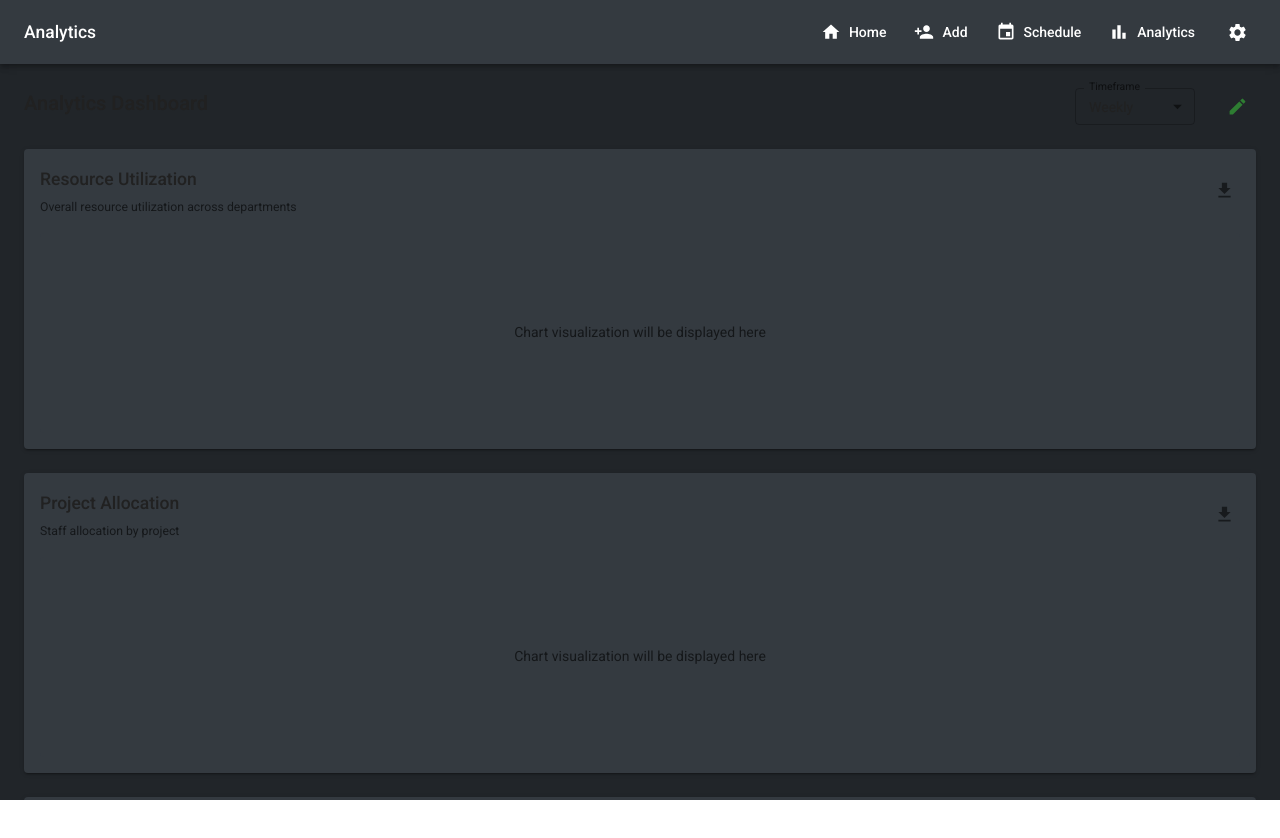
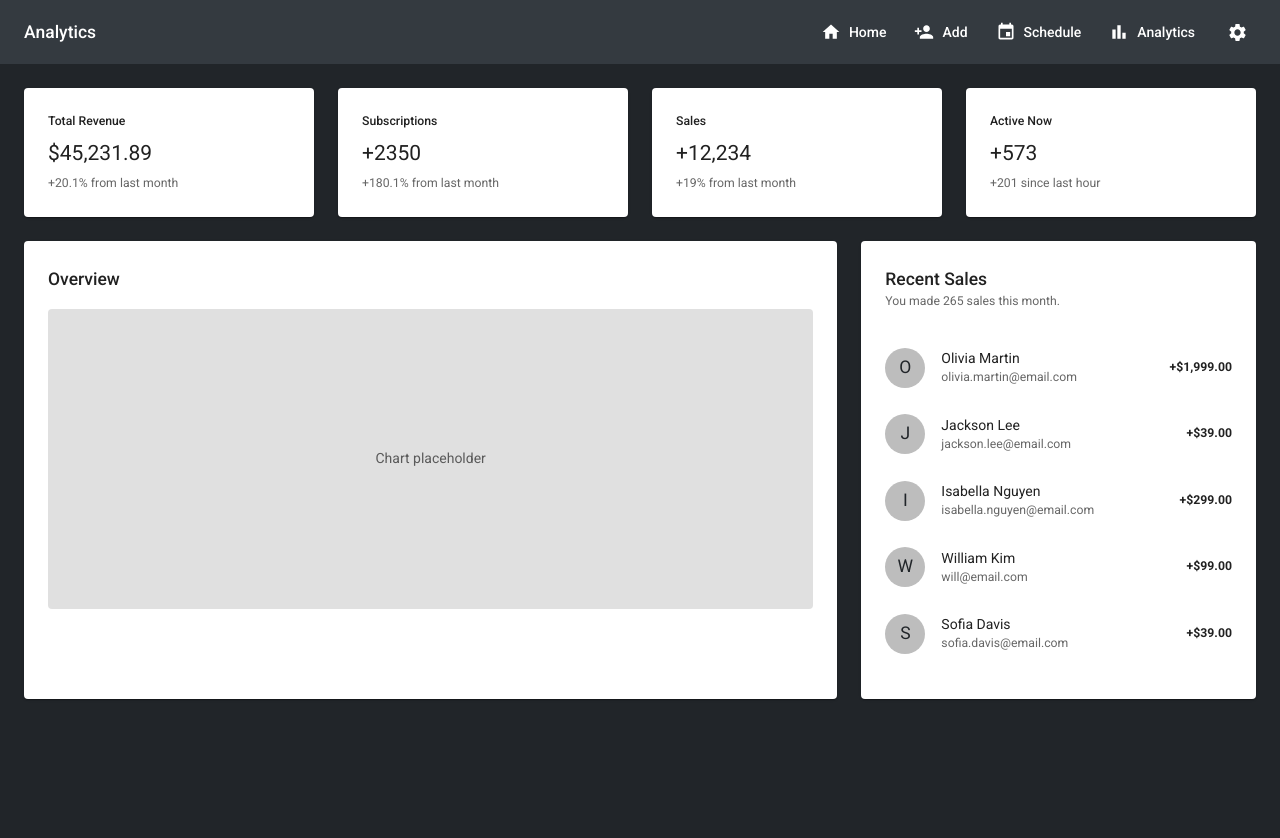
Before and after one commit to hathim-t-ai/StaffScheduler, a React (Create React App) app: page /analytics in a window 1280 px wide. Shown: the top 838 px of the page. Before the commit the page ends 800 px from the top, so only its background shows below. Built offline with nearby package versions, Linux system fonts and the light colour scheme.

Commit message:
style(analytics,settings): align background and panel styles across pages

```diff
--- a/src/pages/AnalyticsPage.tsx
+++ b/src/pages/AnalyticsPage.tsx
@@ -1,165 +1,111 @@
-import React, { useState } from 'react';
+import React from 'react';
 import {
   Container,
   Box,
+  Grid,
   Paper,
   Typography,
-  Grid,
-  Select,
-  MenuItem,
-  FormControl,
-  InputLabel,
-  SelectChangeEvent,
-  IconButton
+  Avatar,
+  List,
+  ListItem,
+  ListItemAvatar,
+  ListItemText,
+  ListItemSecondaryAction
 } from '@mui/material';
 import NavigationBar from '../components/NavigationBar';
-import FileDownloadIcon from '@mui/icons-material/FileDownload';
-import EditIcon from '@mui/icons-material/Edit';
+
+const topMetrics = [
+  { id: 1, title: 'Total Revenue', value: '$45,231.89', change: '+20.1% from last month' },
+  { id: 2, title: 'Subscriptions', value: '+2350', change: '+180.1% from last month' },
+  { id: 3, title: 'Sales', value: '+12,234', change: '+19% from last month' },
+  { id: 4, title: 'Active Now', value: '+573', change: '+201 since last hour' }
+];
+
+const recentSales = [
+  { id: 1, name: 'Olivia Martin', email: 'olivia.martin@email.com', amount: '+$1,999.00' },
+  { id: 2, name: 'Jackson Lee', email: 'jackson.lee@email.com', amount: '+$39.00' },
+  { id: 3, name: 'Isabella Nguyen', email: 'isabella.nguyen@email.com', amount: '+$299.00' },
+  { id: 4, name: 'William Kim', email: 'will@email.com', amount: '+$99.00' },
+  { id: 5, name: 'Sofia Davis', email: 'sofia.davis@email.com', amount: '+$39.00' }
+];
 
 const AnalyticsPage: React.FC = () => {
-  // Mock state for filters
-  const [timeframe, setTimeframe] = useState('week');
+  return (
+    <Container maxWidth={false} disableGutters>
+      <NavigationBar title="Analytics" />
+      <Box sx={{ p: 3, bgcolor: 'background.default', minHeight: '100vh' }}>
 
-  const handleTimeframeChange = (event: SelectChangeEvent) => {
-    setTimeframe(event.target.value);
-  };
+        {/* Top metrics cards */}
+        <Grid container spacing={3} sx={{ mb: 3 }}>
+          {topMetrics.map(metric => (
+            <Grid item xs={12} sm={6} md={3} key={metric.id}>
+              <Paper sx={{ p: 3, backgroundColor: '#ffffff' }} elevation={1}>
+                <Typography variant="subtitle2" color="textPrimary">
+                  {metric.title}
+                </Typography>
+                <Typography variant="h5" color="textPrimary" sx={{ mt: 1 }}>
+                  {metric.value}
+                </Typography>
+                <Typography variant="body2" color="textSecondary" sx={{ mt: 1 }}>
+                  {metric.change}
+                </Typography>
+              </Paper>
+            </Grid>
+          ))}
+        </Grid>
 
-  // Dashboard widgets configuration
-  const widgets = [
-    {
-      id: 1,
-      title: 'Resource Utilization',
-      description: 'Overall resource utilization across departments',
-      height: 300,
-    },
-    {
-      id: 2,
-      title: 'Project Allocation',
-      description: 'Staff allocation by project',
-      height: 300,
-    },
-    {
-      id: 3,
-      title: 'Availability Forecast',
-      description: 'Projected staff availability for next 3 months',
-      height: 300,
-    },
-    {
-      id: 4,
-      title: 'Leave Patterns',
-      description: 'Upcoming leave and availability status',
-      height: 250,
-    },
-    {
-      id: 5,
-      title: 'Skill Utilization',
-      description: 'Utilization breakdown by skill set',
-      height: 250,
-    },
-  ];
-
-  return (
-    <Container maxWidth={false} disableGutters sx={{ height: '100vh', display: 'flex', flexDirection: 'column' }}>
-      <NavigationBar title="Analytics" />
-
-      <Box sx={{
-        flexGrow: 1,
-        p: 3,
-        overflowY: 'auto'
-      }}>
-        {/* Filter controls */}
-        <Box sx={{
-          display: 'flex',
-          justifyContent: 'space-between',
-          alignItems: 'center',
-          mb: 3
-        }}>
-          <Typography variant="h2" gutterBottom>
-            Analytics Dashboard
+        {/* Main content: Overview chart and Recent Sales */}
+        <Grid container spacing={3}>
+          <Grid item xs={12} md={8}>
+            <Paper sx={{ p: 3, backgroundColor: '#ffffff', height: '100%' }} elevation={1}>
+              <Typography variant="h6" color="textPrimary">
+                Overview
               </Typography>
-
-          <Box sx={{ display: 'flex', gap: 2 }}>
-            <FormControl sx={{ minWidth: 120 }}>
-              <InputLabel id="timeframe-select-label">Timeframe</InputLabel>
-              <Select
-                labelId="timeframe-select-label"
-                id="timeframe-select"
-                value={timeframe}
-                label="Timeframe"
-                onChange={handleTimeframeChange}
-                size="small"
-              >
-                <MenuItem value="week">Weekly</MenuItem>
-                <MenuItem value="month">Monthly</MenuItem>
-                <MenuItem value="quarter">Quarterly</MenuItem>
-              </Select>
-            </FormControl>
-
-            <IconButton
-              color="primary"
-              aria-label="Edit dashboard"
-              sx={{ ml: 1 }}
-            >
-              <EditIcon />
-            </IconButton>
-          </Box>
-        </Box>
-
-        {/* Dashboard widgets */}
-        <Grid container spacing={3}>
-          {widgets.map((widget) => (
-            <Grid item xs={12} md={widget.id <= 3 ? 12 : 6} key={widget.id}>
-              <Paper
-                sx={{
-                  p: 2,
-                  height: widget.height,
-                  display: 'flex',
-                  flexDirection: 'column'
-                }}
-                elevation={2}
-              >
-                <Box sx={{
-                  display: 'flex',
-                  justifyContent: 'space-between',
-                  alignItems: 'center',
-                  mb: 2
-                }}>
-                  <div>
-                    <Typography variant="h6" gutterBottom>
-                      {widget.title}
-                    </Typography>
-                    <Typography variant="body2" color="textSecondary">
-                      {widget.description}
-                    </Typography>
-                  </div>
-                  <IconButton
-                    size="small"
-                    aria-label="Export data"
-                    title="Export data"
-                  >
-                    <FileDownloadIcon />
-                  </IconButton>
-                </Box>
-
               <Box
                 sx={{
-                    flexGrow: 1,
+                  mt: 2,
+                  height: 300,
+                  backgroundColor: '#e0e0e0',
+                  borderRadius: 1,
                   display: 'flex',
                   alignItems: 'center',
-                    justifyContent: 'center',
-                    bgcolor: 'background.paper',
-                    borderRadius: 1,
-                    p: 2
+                  justifyContent: 'center'
                 }}
               >
                 <Typography variant="body1" color="textSecondary">
-                    Chart visualization will be displayed here
+                  Chart placeholder
                 </Typography>
               </Box>
             </Paper>
           </Grid>
+
+          <Grid item xs={12} md={4}>
+            <Paper sx={{ p: 3, backgroundColor: '#ffffff', height: '100%' }} elevation={1}>
+              <Typography variant="h6" color="textPrimary">
+                Recent Sales
+              </Typography>
+              <Typography variant="body2" color="textSecondary" sx={{ mb: 2 }}>
+                You made 265 sales this month.
+              </Typography>
+              <List>
+                {recentSales.map(item => (
+                  <ListItem key={item.id} disableGutters>
+                    <ListItemAvatar>
+                      <Avatar>{item.name.charAt(0)}</Avatar>
+                    </ListItemAvatar>
+                    <ListItemText primary={item.name} secondary={item.email} />
+                    <ListItemSecondaryAction>
+                      <Typography variant="body2" sx={{ fontWeight: 'bold' }}>
+                        {item.amount}
+                      </Typography>
+                    </ListItemSecondaryAction>
+                  </ListItem>
                 ))}
+              </List>
+            </Paper>
           </Grid>
+        </Grid>
+
       </Box>
     </Container>
   );
--- a/src/pages/SettingsPage.tsx
+++ b/src/pages/SettingsPage.tsx
@@ -81,10 +81,12 @@ const SettingsPage: React.FC = () => {
 
       <Box sx={{
         flexGrow: 1,
-        p: 3,
-        overflowY: 'auto'
+        overflow: 'auto',
+        bgcolor: 'background.default',
+        pt: 2,
+        px: 2
       }}>
-        <Paper sx={{ mb: 3 }}>
+        <Paper elevation={2} sx={{ mb: 3, borderRadius: 2, overflow: 'hidden', bgcolor: 'common.white' }}>
           <Tabs
             value={tabValue}
             onChange={handleTabChange}
```
Lines whose indentation alone changed are shown as unchanged.
